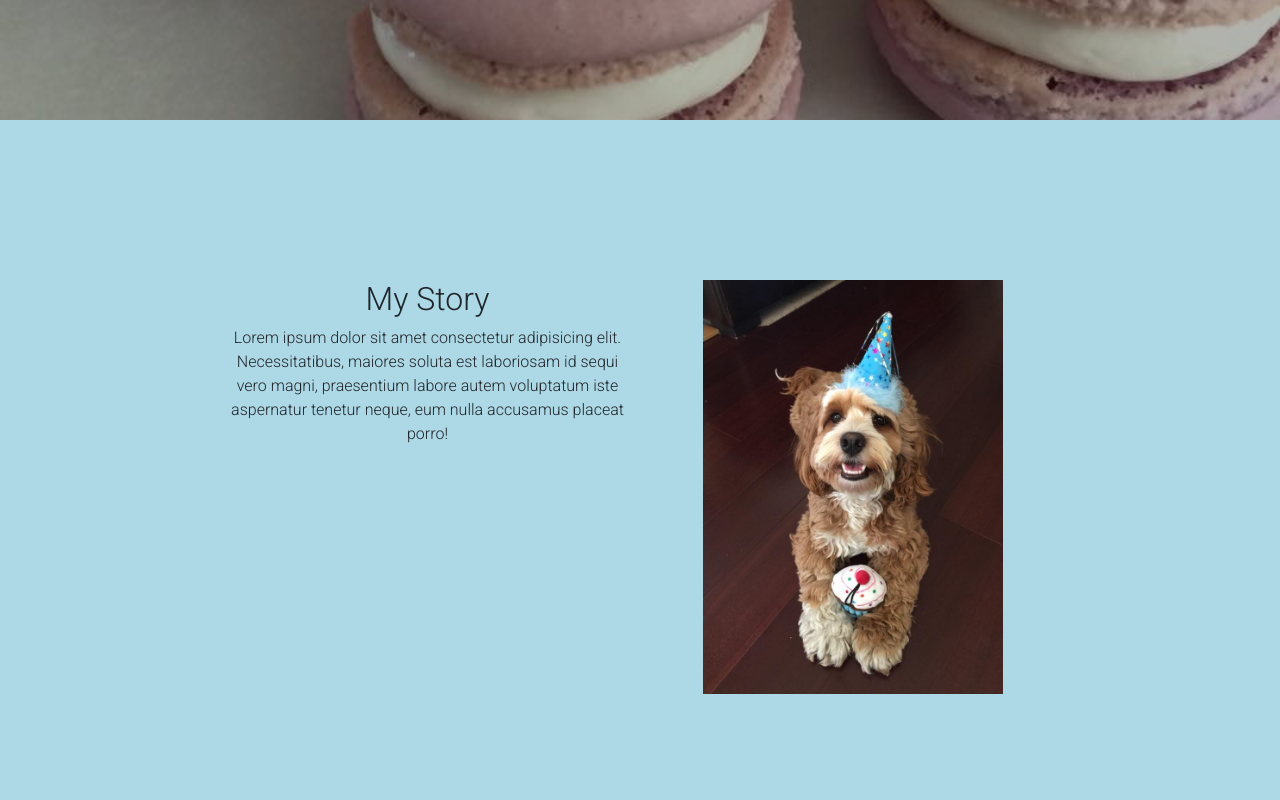
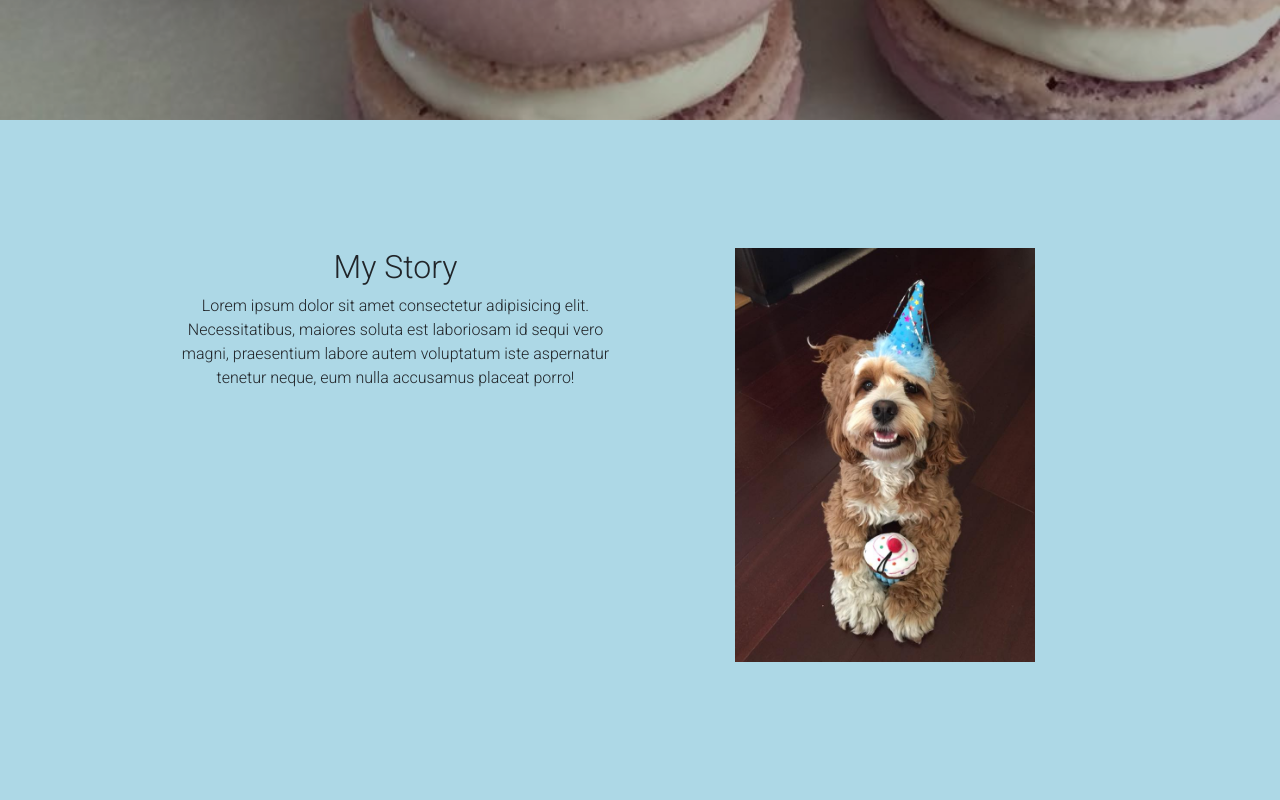
Before and after one commit to jetong/ruby, a React (Create React App) app: page / in a window 1280 px wide. Shown: the part 680-1480 px from the top of the page. Built offline with nearby package versions, Linux system fonts and the light colour scheme.

Commit message:
fix scroll offset in index.html, adjust padding in story section

```diff
--- a/public/index.html
+++ b/public/index.html
@@ -45,7 +45,7 @@
             // The optional number (800) specifies the number of milliseconds it takes to scroll to the specified area
             $("html, body").animate(
               {
-                scrollTop: $(hash).offset().top - 100
+                scrollTop: $(hash).offset().top
               },
               800
             );
--- a/src/components/Food.js
+++ b/src/components/Food.js
@@ -5,11 +5,11 @@ import Cupcake from "../resources/images/cupcake.jpg"
 class Food extends Component {
     render() {
         return (
-            <div id="food_gallery" className="food_wrapper">
+            <div id="food-gallery" className="food-wrapper">
                 Food Gallery
-                <div className="carousel_wrapper">
+                <div className="carousel-wrapper">
                     <div className="container">
-                        <div id="food_carousel" className="carousel slide container" data-ride="carousel">
+                        <div id="food-carousel" className="carousel slide container" data-ride="carousel">
                             <div className="carousel-inner">
                                 <div className="carousel-item active">
                                     <img src={Coco} className="d-block w-100 img-fluid" alt="..."></img>
--- a/src/components/Header.js
+++ b/src/components/Header.js
@@ -31,7 +31,7 @@ const Header = () => {
                 <a className="nav-link" href="#story">Story</a>
               </li>
               <li className="nav-item">
-                <a className="nav-link" href="#food_gallery">Gallery</a>
+                <a className="nav-link" href="#food-gallery">Gallery</a>
               </li>
               <li className="nav-item">
                 <a className="nav-link" href="#testimonials">Testimonials</a>
--- a/src/components/Story.js
+++ b/src/components/Story.js
@@ -4,11 +4,11 @@ import Photo from "../resources/images/cupcake.jpg"
 
 const Story = () => {
     return (
-        <div id="story" className="story_wrapper">
+        <div id="story" className="story-wrapper">
             <div className="container">
                 <div className="row">
 
-                    <div className="col-lg-6 text-center">
+                    <div className="col-lg-6 text-center story-text">
                         <h2>My Story</h2>
                         <p>
                             Lorem ipsum dolor sit amet consectetur adipisicing elit. Necessitatibus, maiores soluta est laboriosam id sequi vero magni, praesentium labore autem voluptatum iste aspernatur tenetur neque, eum nulla accusamus placeat porro!
@@ -17,7 +17,7 @@ const Story = () => {
 
                     <div className="col-lg-6 text-center">
                         <h2>
-                            <img src={Photo} alt="Henry with cupcake"></img>
+                            <img src={Photo} alt="Henry with cupcake" className="img-fluid"></img>
                         </h2>
                     </div>
 
--- a/src/resources/css/App.css
+++ b/src/resources/css/App.css
@@ -1,7 +1,8 @@
 html,
 body,
 header,
-#intro {
+#intro,
+#story {
   height: 100vh;
 }
 
@@ -27,32 +28,32 @@ header,
   }
 }
 
-.story_wrapper {
+.story-wrapper {
   min-height: 200px;
   background-color: lightblue;
 }
 
-.story_wrapper .container {
-  padding: 10em;
+.story-wrapper .container {
+  padding: 8em 6em 8em 6em;
 }
 
-.story_wrapper img {
+.story-wrapper img {
   width: 300px;
 }
 
-.food_wrapper {
+.food-wrapper {
   height: 100vh;
   width: 100%;
   background-color: #ffe9ec;
 }
 
-.food_wrapper .carousel_wrapper {
+.food-wrapper .carousel-wrapper {
   width: 900px;
   height: 1000px;
   overflow: hidden;
 }
 
-.food_wrapper #food_carousel {
+.food-wrapper #food-carousel {
   width: 700px;
 }
 /*# sourceMappingURL=App.css.map */
--- a/src/resources/css/App.scss
+++ b/src/resources/css/App.scss
@@ -1,7 +1,8 @@
 html,
 body,
 header,
-#intro {
+#intro,
+#story {
   height: 100vh;
 }
 
@@ -30,11 +31,11 @@ header,
 }
 
 // ABOUT
-.story_wrapper {
+.story-wrapper {
   min-height: 200px;
   background-color: lightblue;
   .container {
-    padding: 10em;
+    padding: 8em 6em 8em 6em;
   }
 
   img {
@@ -43,16 +44,16 @@ header,
 }
 
 // FOOD GALLERY
-.food_wrapper {
+.food-wrapper {
   height: 100vh;
   width: 100%;
   background-color: lighten($color: lightpink, $amount: 10);
-  .carousel_wrapper {
+  .carousel-wrapper {
     width: 900px;
     height: 1000px;
     overflow: hidden;
   }
-  #food_carousel {
+  #food-carousel {
     width: 700px;
   }
 }
```
Also changed, not shown: 1 other file (tests, documents, lock files or other folders).
